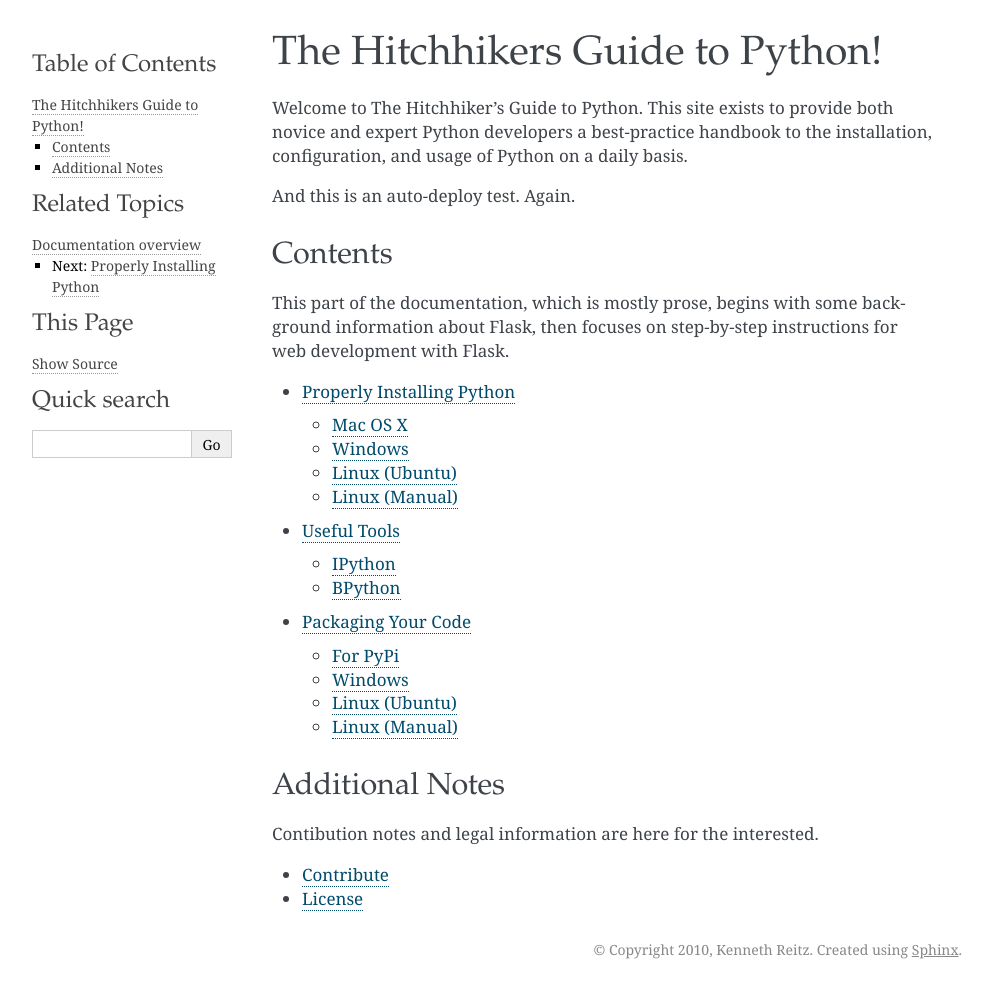
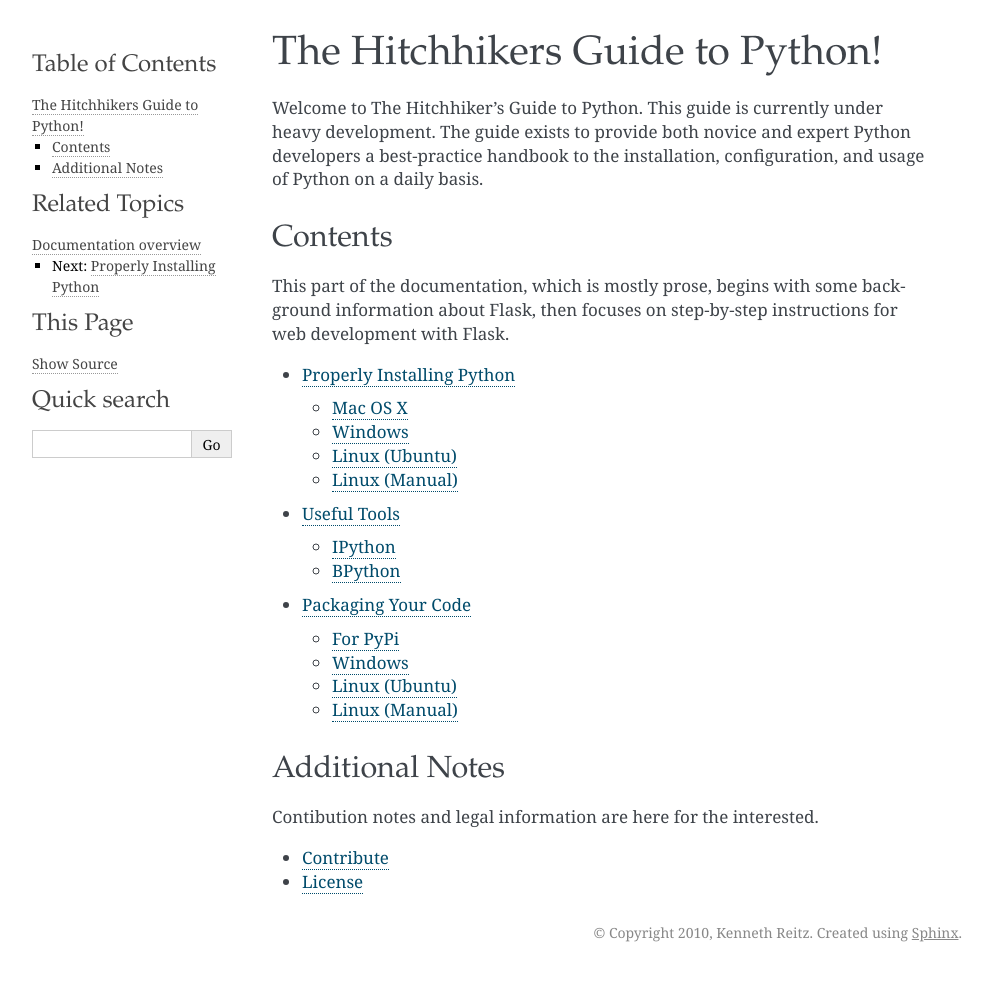
Before and after one commit to realpython/python-guide, a Sphinx documentation site: the page built from docs/index.rst, in a window 1280 px wide. Shown: the whole page, without its empty margins (148-1140 px from the left). Built offline with Sphinx 7.4.7, drawn with Linux system fonts in a browser that asks for light colours; pages that are not in the unit, such as notebooks, are missing from menus.

Commit message:
welcome update

```diff
--- a/docs/index.rst
+++ b/docs/index.rst
@@ -6,8 +6,6 @@
 The Hitchhikers Guide to Python!
 ================================
 
-Welcome to The Hitchhiker's Guide to Python. This site exists to provide both novice and expert Python developers a best-practice handbook to the installation, configuration, and usage of Python on a daily basis.
-
-And this is an auto-deploy test. Again.
+Welcome to The Hitchhiker's Guide to Python. This guide is currently under heavy development. The guide exists to provide both novice and expert Python developers a best-practice handbook to the installation, configuration, and usage of Python on a daily basis.
 
 .. include:: contents.rst.inc
```
